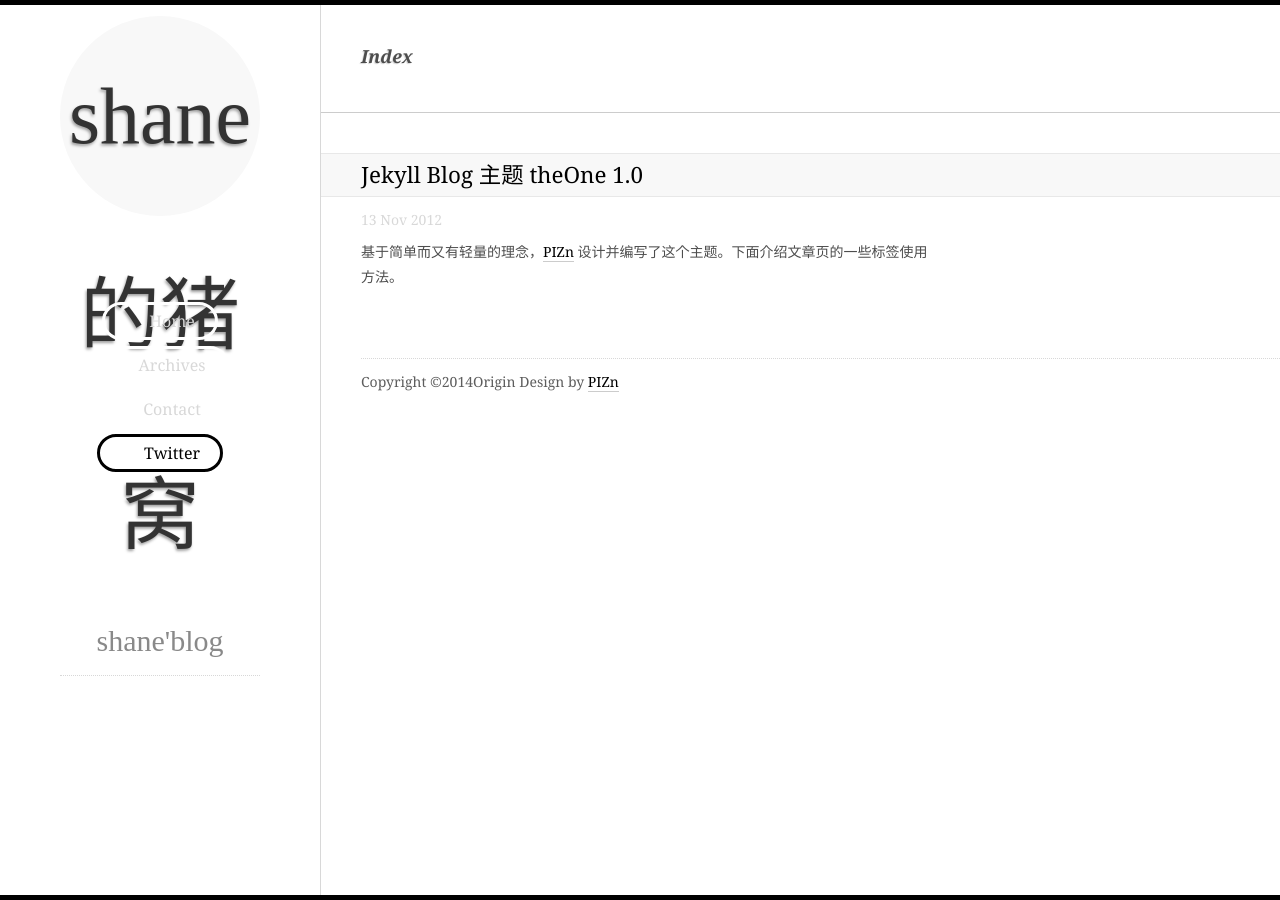
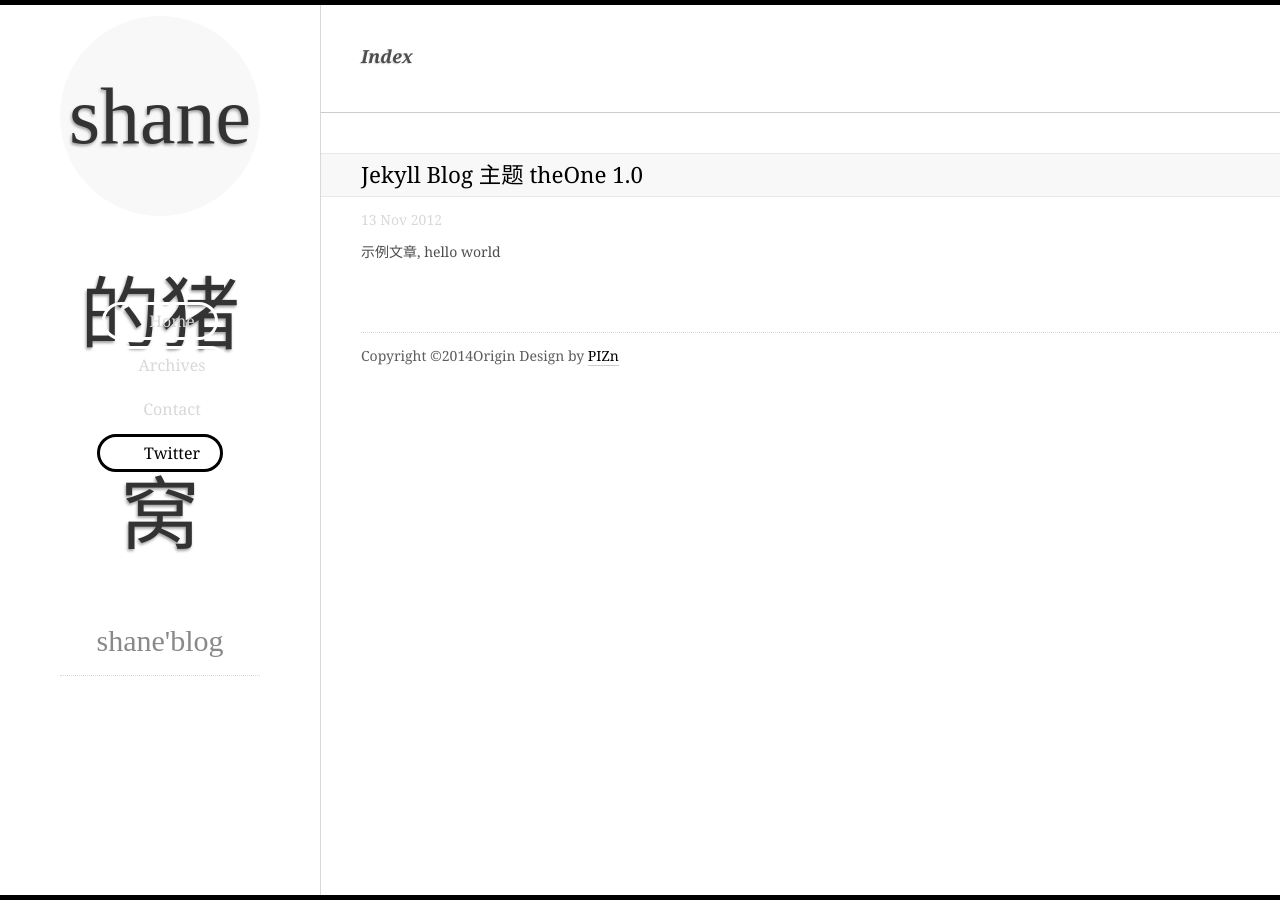
Before and after one commit to HeroShane/shaneblog, a Jekyll site: the page built from index.html, in a window 1280 px wide. Built offline with Jekyll 4.4.1, drawn with Linux system fonts in a browser that asks for light colours; some web fonts are replaced; Markdown is read by kramdown in place of the engine named in the settings; the list of posts is cut into pages by our own code.

Commit message:
pull push

```diff
--- a/_posts/2012-11-13-hello-world.md
+++ b/_posts/2012-11-13-hello-world.md
@@ -1,7 +1,7 @@
 ---
 layout: post
 title: Jekyll Blog 主题 theOne 1.0
-description: 基于简单而又有轻量的理念，<a href="http://www.pizn.net" target="_blank">PIZn</a> 设计并编写了这个主题。下面介绍文章页的一些标签使用方法。
+description: 示例文章, hello world
 keyword: pizn theme, Black Cube
 ---
 
```
